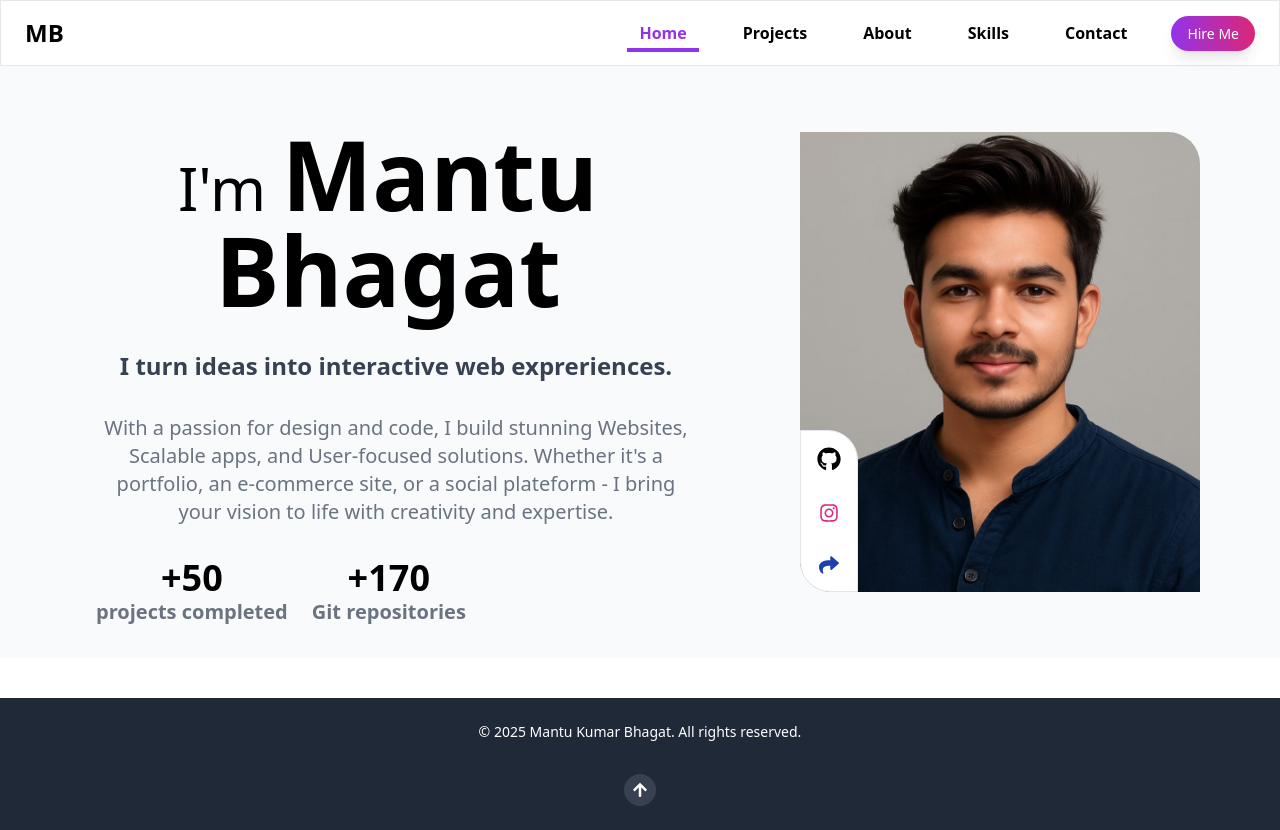
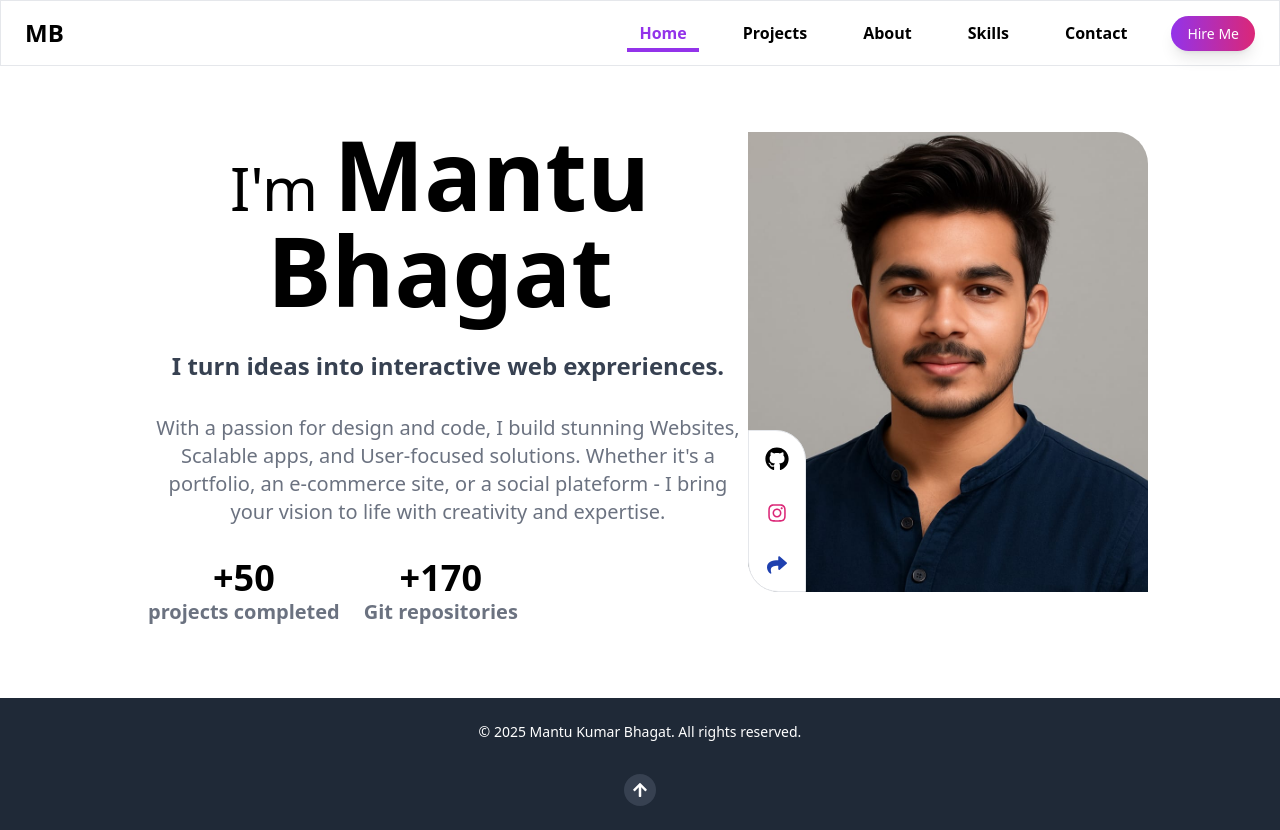
Before and after one commit to MantuBhagat/OWN-PORTFOLIO, a React (Vite) app in the folder client/: page / in a window 1280 px wide. Built offline with nearby package versions, Linux system fonts and the light colour scheme.

Commit message:
check now

```diff
--- a/client/src/pages/Home.jsx
+++ b/client/src/pages/Home.jsx
@@ -11,7 +11,7 @@
       initial={{ opacity: 0 }}
       animate={{ opacity: 1 }}
       transition={{ duration: 0.5 }}
-      className="dark:bg-black bg-slate-50"
+      className="w-full h-auto flex flex-col items-center justify-center gap-10"
     >
       <Hero />
       {/* <About />
--- a/client/src/pages/Projects.jsx
+++ b/client/src/pages/Projects.jsx
@@ -7,7 +7,7 @@
 
   useEffect(() => {
     axios
-      .get("https://own-portfolio-1-wyqk.onrender.com/api/projects")
+      .get("/api/projects")
       .then((res) => {
         setProjects(res.data);
       })
```
Also changed, not shown: 1 other file (tests, documents, lock files or other folders).
